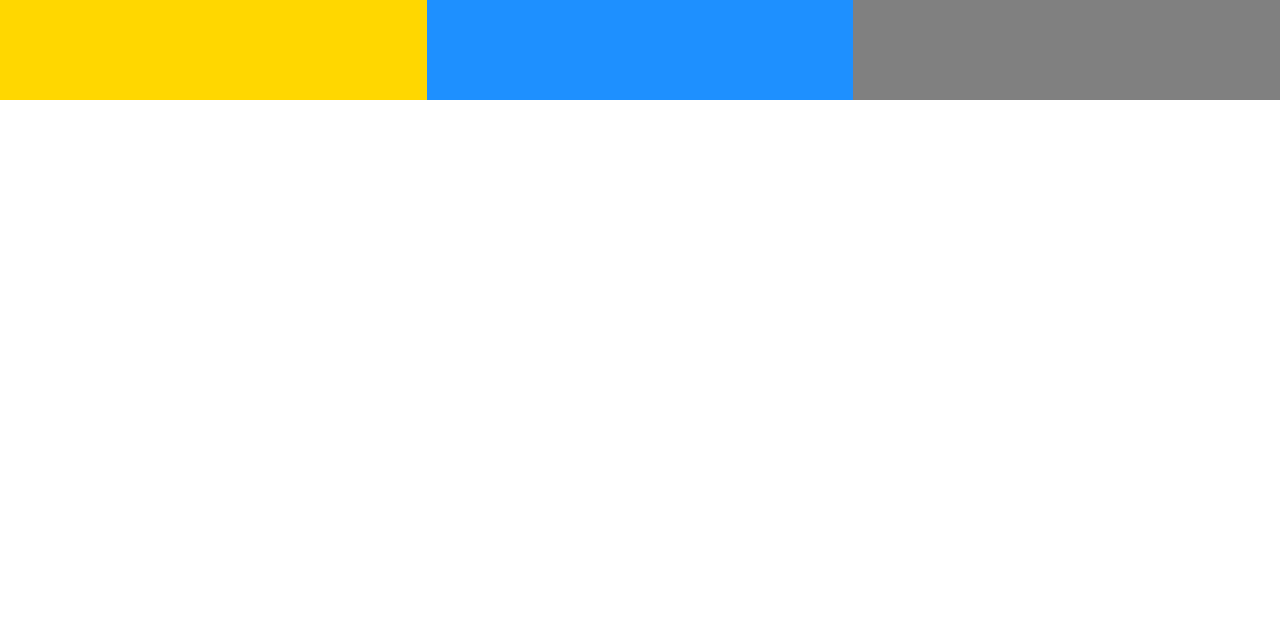
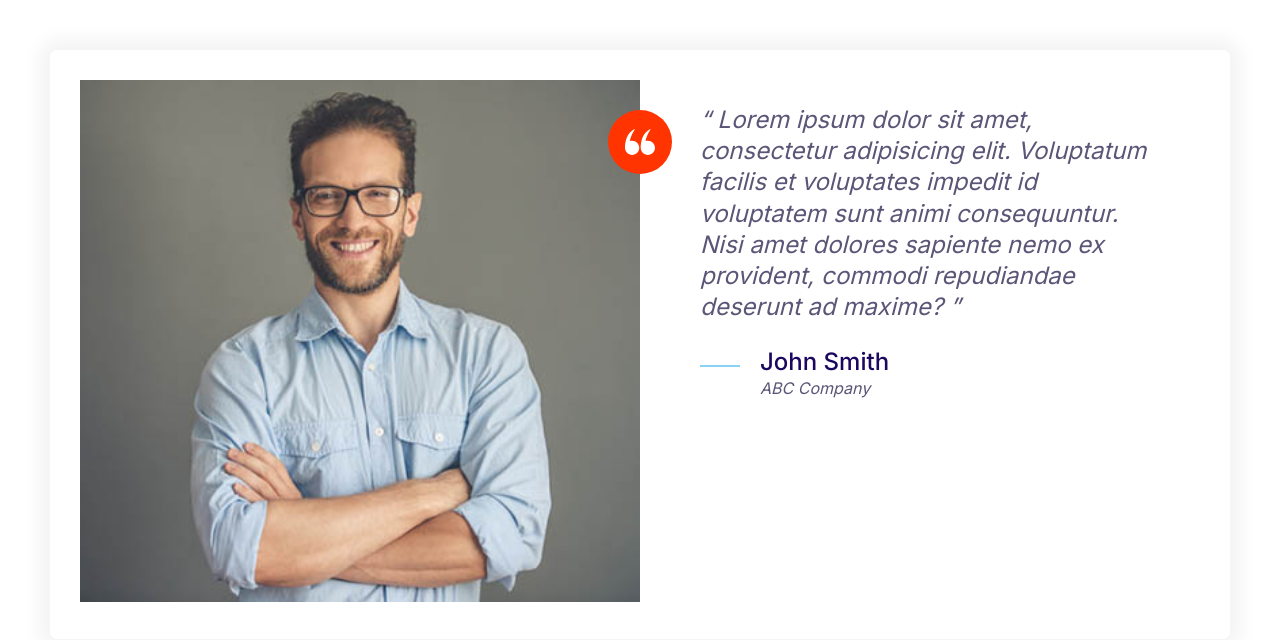
Before and after one commit to MomohJoel/Coding-along, a plain HTML site: page index.html in a window 1280 px wide. Drawn offline with Linux system fonts and the light colour scheme.

Commit message:
Testimonials

```diff
--- a/css/styles.css
+++ b/css/styles.css
@@ -169,8 +169,17 @@ a {
     height: 40 px;
 }
 
+.icon--small {
+    width: 30px;
+    height: 30px;
+}
+
 .icon--primary {
     fill: var(--color-primary);
+}
+
+.icon--white {
+    fill: #fff;
 }
 
 .icon-container {
@@ -181,6 +190,10 @@ a {
     display: inline-flex;
     justify-content: center;
     align-items: center;
+}
+
+.icon-container--accent {
+    background: var(--color-accent);
 }
 
 /* Buttons*/
@@ -437,7 +450,7 @@ a {
 }
 
 @media screen and (min-width: 768px) {
-    .grid--1x3 {
+    .grid--1x2 {
         grid-template-columns: repeat(2, 1fr);
     }
 }
@@ -447,3 +460,34 @@ a {
         grid-template-columns: repeat(3, 1fr);
     }
 }
+
+/* Testimonial */
+.testimonial {
+    padding: 3rem;
+}
+
+.testimonial__image {
+    position: relative;
+}
+
+.testimonial__image>img {
+    width: 100%;
+}
+
+.testimonial__image>.icon-container {
+    position: absolute;
+    top: 3rem;
+    right: -32px;
+}
+
+@media screen and (min-width: 768px) {
+
+    .testimonial .quote,
+    .testimonial .quote__author {
+        font-size: 2.4rem;
+    }
+
+    .testimonial .quote {
+        margin-left: 6rem;
+    }
+}
--- a/index.html
+++ b/index.html
@@ -13,11 +13,43 @@
     <link rel="stylesheet" href="css/normalize.css" />
     <link rel="stylesheet" href="css/styles.css" />
   </head>
-  <body>
-    <div class="grid grid--1x3">
-      <div style="height: 100px; background: gold"></div>
-      <div style="height: 100px; background: dodgerblue"></div>
-      <div style="height: 100px; background: gray"></div>
+  <body style="padding: 5rem">
+    <div class="card testimonial">
+      <div class="grid grid--1x2">
+        <div class="testimonial__image">
+          <img
+            class="testimonial__image"
+            src="images/testimonial.jpg"
+            alt="A happy, smiling customer"
+          />
+          <span class="icon-container icon-container--accent">
+            <svg class="icon icon--white icon--small">
+              <use xlink:href="images/sprite.svg#quotes"></use>
+            </svg>
+          </span>
+        </div>
+        <blockquote class="quote">
+          <p class="quote__text">
+            Lorem ipsum dolor sit amet, consectetur adipisicing elit. Voluptatum
+            facilis et voluptates impedit id voluptatem sunt animi consequuntur.
+            Nisi amet dolores sapiente nemo ex provident, commodi repudiandae
+            deserunt ad maxime?
+          </p>
+          <footer>
+            <div class="media">
+              <div class="media__image">
+                <svg class="icon icon--primary quote__line">
+                  <use xlink:href="images/sprite.svg#line "></use>
+                </svg>
+              </div>
+              <div class="media__body">
+                <h3 class="media__title quote__author">John Smith</h3>
+                <p class="quote__organization">ABC Company</p>
+              </div>
+            </div>
+          </footer>
+        </blockquote>
+      </div>
     </div>
   </body>
 </html>
```
Also changed, not shown: components/testimonials.html (added, +37 -0 lines), images/testimonial.jpg (added).
